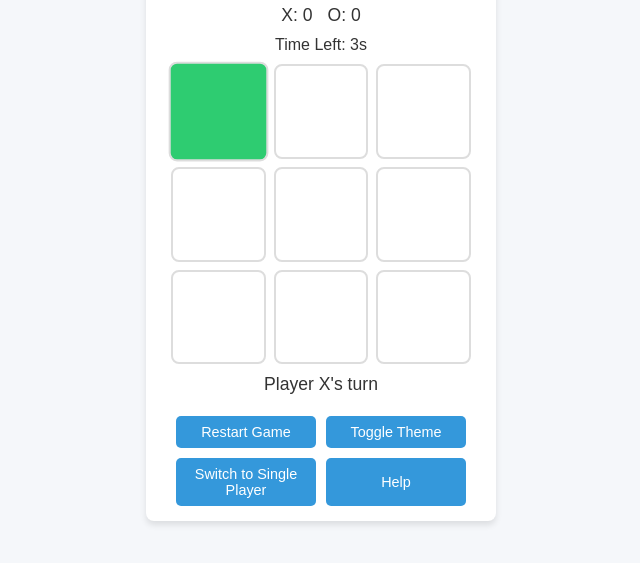
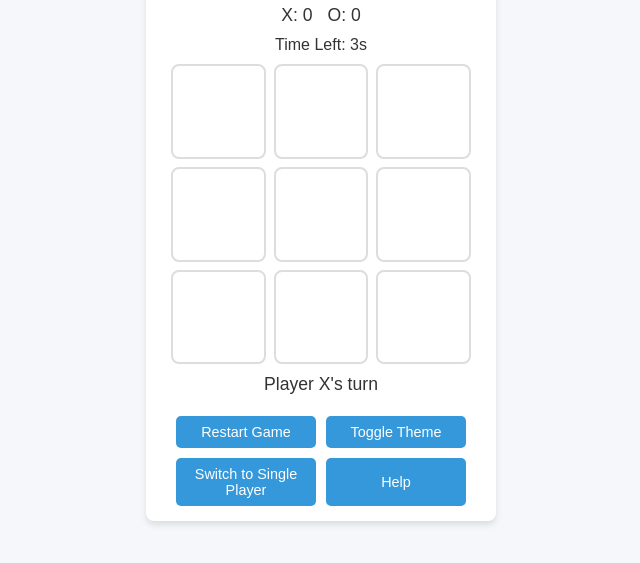
Before and after one commit to Irtazafar/TicTacToe-Game, a plain HTML site: page index.html in a window 1280 px wide. In both pictures the pointer is over the element 537 px from the left and 278 px from the top of the page. Shown: the part 167-730 px from the top of the page, without its empty margins (319-959 px from the left). Drawn offline with Linux system fonts and the light colour scheme.

Commit message:
Update index.html

```diff
--- a/index.html
+++ b/index.html
@@ -118,12 +118,12 @@
       transform: scale(1.05);
     }
 
-    @media (hover: hover) {
+    @media (hover: none) {
     .cell:hover {
-      background-color: var(--secondary-color);
-      transform: scale(1.05);
+      background-color: var(--cell-bg); /* Revert to default */
+      transform: none;
     }
-}
+  }
 
     /* Animation for a move on the cell */
     .cell.animate {
```
